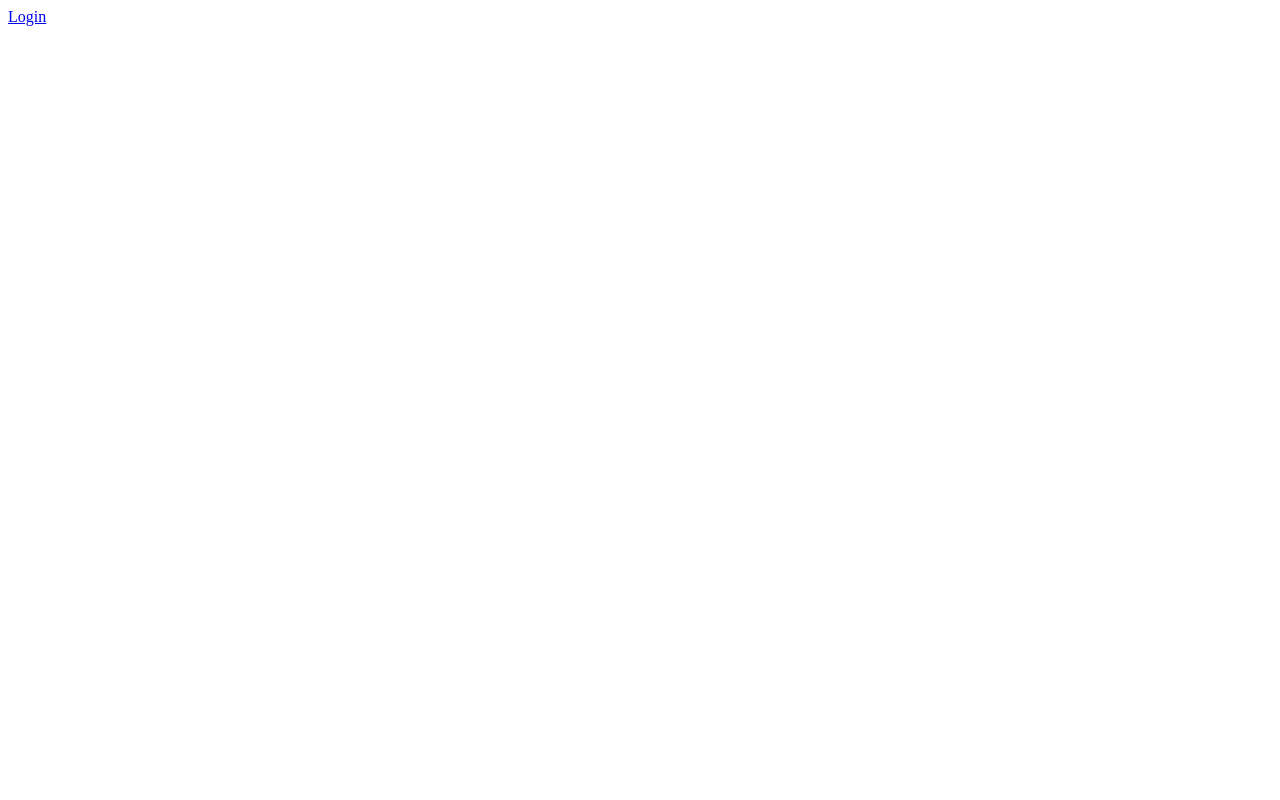
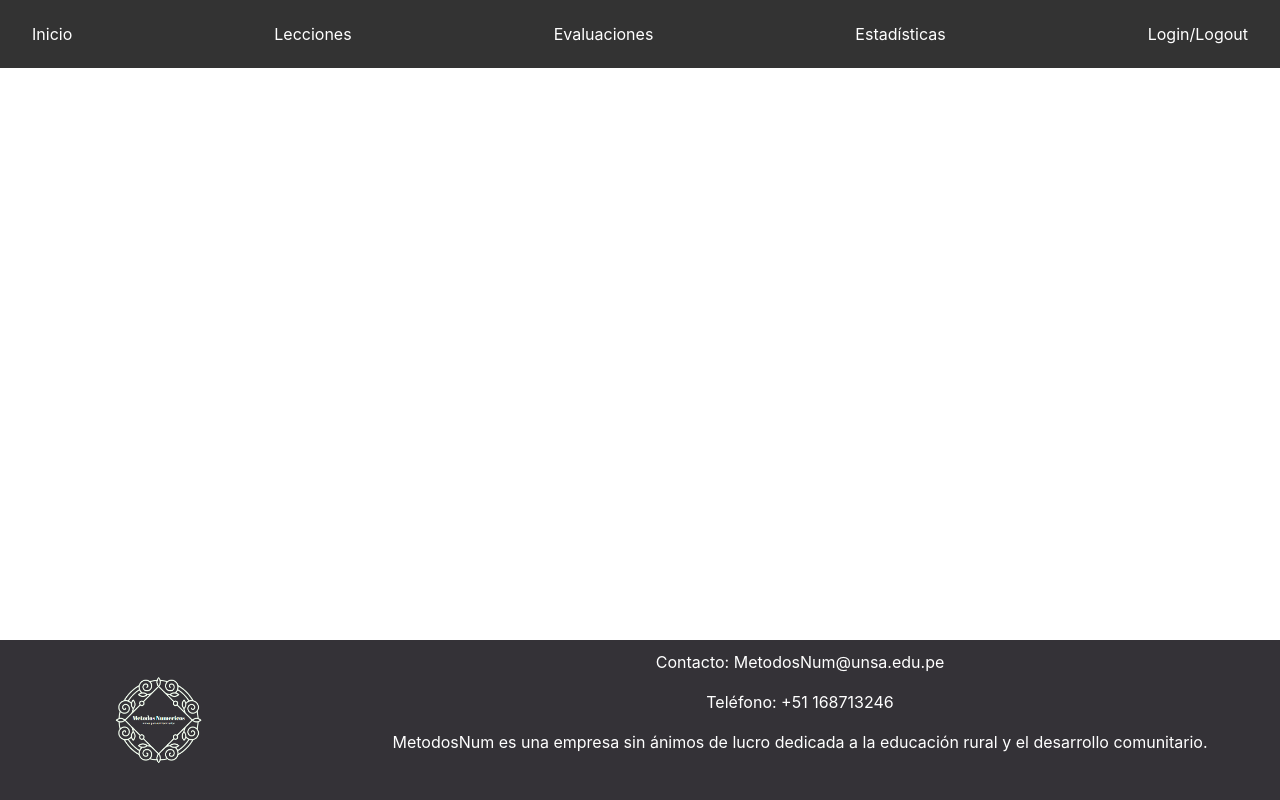
Before and after one commit to ycozco/procesos01, a Django app: page / in a window 1280 px wide. Before the commit the page is almost empty. Run offline with Django 3.2, Linux system fonts and the light colour scheme.

Commit message:
coreccion base.html

```diff
--- a/procesos/clases/templates/base.html
+++ b/procesos/clases/templates/base.html
@@ -1,24 +1,57 @@
-<!-- base.html (o cualquier otro template) -->
 <!DOCTYPE html>
-<html>
+<html lang="en">
+
 <head>
-    <title>{% block title %}{% endblock %}</title>
-    <div>
-        <!-- Otro contenido del encabezado -->
-    {% if user.is_authenticated %}
-    <a href="{% url 'logout' %}">Logout</a>
-    {% else %}
-    <a href="{% url 'login' %}">Login</a>
-    {% endif %}
-    <!-- Otro contenido del encabezado -->
+    <meta charset="UTF-8">
+    <meta name="viewport" content="width=device-width, initial-scale=1.0">
+    <title>{% block title %}Mi Sitio Web{% endblock %}</title>
+    <link rel="stylesheet" type="text/css" href="static/css/baseStyle.css">
+    <link rel="stylesheet" href="https://cdn.jsdelivr.net/npm/bootstrap@4.1.3/dist/css/bootstrap.min.css"
+        integrity="sha384-MCw98/SFnGE8fJT3GXwEOngsV7Zt27NXFoaoApmYm81iuXoPkFOJwJ8ERdknLPMO" crossorigin="anonymous">
+</head>
 
-    </div>
-</head>
 <body>
-    <div>
-        {% block content %}
-        {% endblock %}
-    </div>
 
+    <nav>
+        <!-- Barra de navegación aquí -->
+
+        <div class="navbar">
+            <a href="{#inicio}">Inicio</a>
+            <a href="{#lecciones}">Lecciones</a>
+            <a href="#evaluaciones">Evaluaciones</a>
+            <a href="#estadistica">Estadísticas</a>
+            <a href="#login">Login/Logout</a>
+        </div>
+
+
+    </nav>
+    <header>
+        <!-- Encabezado aquí -->
+    </header>
+
+
+    <main>
+
+        <div style="padding: 20px;">
+            {% block content %}{% endblock %}
+        </div>
+
+    </main>
+
+    <footer>
+        <!-- Pie de página aquí -->
+    <footer class="footer">
+        <div class="left">
+            <img src="static/img/logo.png" alt="Logo MetodosNum" class="logo">
+        </div>
+        <div class="contact-info">
+            <p>Contacto: <a href="mailto:MetodosNum@unsa.edu.pe">MetodosNum@unsa.edu.pe</a></p>
+            <p>Teléfono: +51 168713246</p>
+        </div>
+        <div class="company-info">
+            <p>MetodosNum es una empresa sin ánimos de lucro dedicada a la educación rural y el desarrollo comunitario.</p>
+        </div>
+    </footer>
 </body>
+
 </html>
```
Also changed, not shown: procesos/clases/static/img/logo.png (added).
